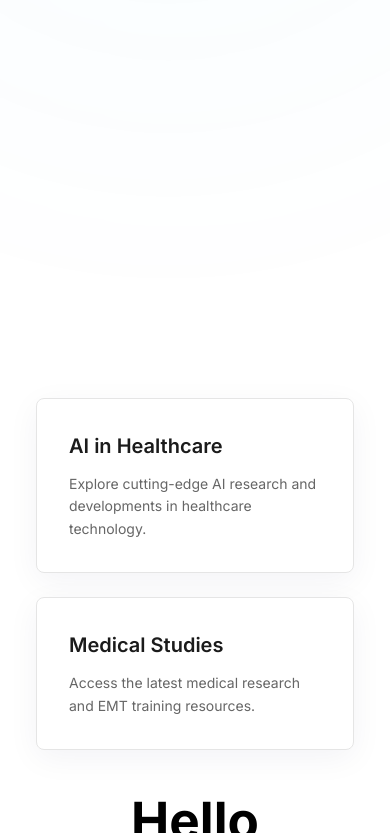
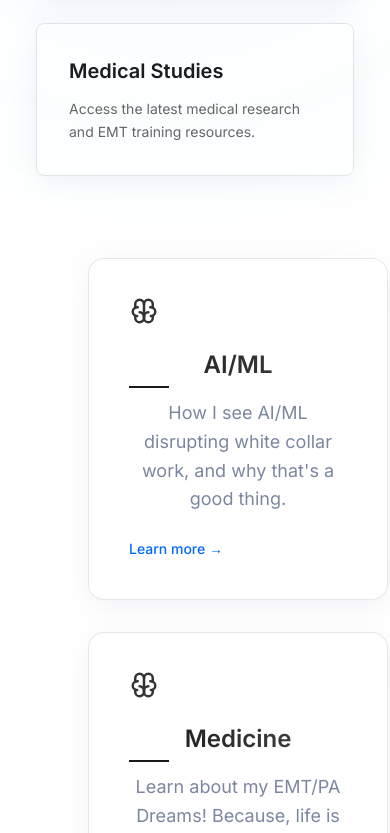
Before and after one commit to attorri/attorri.com, a React (Vite) app in the folder attorri-website/: page / in a window 390 px wide. Shown: the part 1167-2000 px from the top of the page. Built offline with nearby package versions, Linux system fonts and the light colour scheme.

Commit message:
more componetisation (if that's a word) of the site

```diff
--- a/attorri-website/index.html
+++ b/attorri-website/index.html
@@ -349,53 +349,50 @@
                 <span class="progress-number">3</span>
             </div>
 
-            <section class="hero-section">
-                <h1 class="hero-title">I am THE, Chris Attorri</h1>
-                <p class="hero-subtitle">Today, you are the lucky recipient of my life story.</p>
-                <script type="module" src="src/App.tsx"></script>
+            <section class="hero-section" style="
+                width: 100%;
+                margin: 0;
+                padding: 160px 40px;
+                text-align: center;
+                position: relative;
+                overflow: hidden;
+                background: linear-gradient(135deg, #f8f9fc 0%, #eef2ff 100%);
+                display: flex;
+                flex-direction: column;
+                align-items: center;
+                justify-content: center;
+                min-height: 80vh;">
+                <div style="
+                    width: 100%;
+                    margin: 0 auto;
+                    padding: 0 20px;
+                    box-sizing: border-box;">
+                    <h1 class="hero-title" style="
+                        font-size: clamp(48px, 8vw, 96px);
+                        font-weight: 800;
+                        color: var(--heading-color);
+                        margin: 0 auto;
+                        line-height: 1.1;
+                        letter-spacing: -0.02em;
+                        position: relative;
+                        opacity: 0;
+                        transform: translateY(30px);
+                        background: linear-gradient(135deg, #0069ff 0%, #00c7d8 50%, #0069ff 100%);
+                        -webkit-background-clip: text;
+                        -webkit-text-fill-color: transparent;
+                        background-size: 200% 100%;
+                        animation: gradientFlow 8s linear infinite; width: 100%;">I am THE, Chris Attorri</h1>
+                    <p class="hero-subtitle" style="
+                        font-size: clamp(24px, 4vw, 32px);
+                        line-height: 1.4;
+                        color: var(--text-color);
+                        margin: 32px auto 64px;
+                        position: relative;
+                        opacity: 0;
+                        transform: translateY(20px);">Today, you are the lucky recipient of my life story.</p>
+                    <script type="module" src="src/App.tsx"></script>
+                </div>
             </section>
-
-            <div class="cards-section">
-                <div class="feature-card">
-                    <div class="card-icon">
-                        <svg xmlns="http://www.w3.org/2000/svg" viewBox="0 0 24 24" fill="none" stroke="currentColor" stroke-linecap="round" stroke-linejoin="round" width="24" height="24" stroke-width="2">
-                            <path d="M15.5 13a3.5 3.5 0 0 0 -3.5 3.5v1a3.5 3.5 0 0 0 7 0v-1.8"></path>
-                            <path d="M8.5 13a3.5 3.5 0 0 1 3.5 3.5v1a3.5 3.5 0 0 1 -7 0v-1.8"></path>
-                            <path d="M17.5 16a3.5 3.5 0 0 0 0 -7h-.5"></path>
-                            <path d="M19 9.3v-2.8a3.5 3.5 0 0 0 -7 0"></path>
-                            <path d="M6.5 16a3.5 3.5 0 0 1 0 -7h.5"></path>
-                            <path d="M5 9.3v-2.8a3.5 3.5 0 0 1 7 0v10"></path>
-                        </svg>
-                    </div>
-                    <h3 class="card-title">AI/ML</h3>
-                    <p class="card-description">How I see AI/ML disrupting white collar work, and why that's a good thing.</p>
-                    <a href="ai/index.html" class="card-link">Learn more →</a>
-                </div>
-
-                <div class="feature-card">
-                    <div class="card-icon">
-                        <svg viewBox="0 0 24 24" width="24" height="24" stroke="currentColor" stroke-width="2" fill="none">
-                            <path d="M22 12h-4l-3 9L9 3l-3 9H2"></path>
-                        </svg>
-                    </div>
-                    <h3 class="card-title">Medicine</h3>
-                    <p class="card-description">Learn about my EMT/PA Dreams! Because, life is too short to not help people!</p>
-                    <a href="#" class="card-link">Learn more →</a>
-                </div>
-
-                <div class="feature-card">
-                    <div class="card-icon">
-                        <svg xmlns="http://www.w3.org/2000/svg" viewBox="0 0 24 24" fill="none" stroke="currentColor" stroke-linecap="round" stroke-linejoin="round" width="24" height="24" stroke-width="2">
-                            <path d="M16 5m-1 0a1 1 0 1 0 2 0a1 1 0 1 0 -2 0"></path>
-                            <path d="M5 20l5 -.5l1 -2"></path>
-                            <path d="M18 20v-5h-5.5l2.5 -6.5l-5.5 1l1.5 2"></path>
-                        </svg>
-                    </div>
-                    <h3 class="card-title">Health</h3>
-                    <p class="card-description">How I stay healthy and handsome</p>
-                    <a href="#" class="card-link">Learn more →</a>
-                </div>
-            </div>
 
             <div class="feature-grid">
                 <div class="feature-item">
--- a/attorri-website/src/App.tsx
+++ b/attorri-website/src/App.tsx
@@ -1,15 +1,32 @@
 import { useState } from 'react'
-import reactLogo from './assets/react.svg'
-import viteLogo from '/vite.svg'
+import '../styles.css'
 import './App.css'
-import Message from './Message'
+import SectionBox from './SectionBox'
 
 function App() {
-  const [count, setCount] = useState(0)
-
   return (
-    <div>
-      <Message />
+    <div className="cards-section" style={{
+      maxWidth: '1400px',
+      margin: '0 auto',
+      padding: '40px 20px',
+      display: 'grid',
+      gridTemplateColumns: 'repeat(auto-fit, minmax(300px, 1fr))',
+      gap: '32px',
+      position: 'relative',
+      zIndex: 2
+    }}>
+      <SectionBox
+        title="AI/ML"
+        description="How I see AI/ML disrupting white collar work, and why that's a good thing."
+      />
+      <SectionBox
+        title="Medicine"
+        description="Learn about my EMT/PA Dreams! Because, life is too short to not help people!"
+      />
+      <SectionBox
+        title="Health"
+        description="How I stay healthy and handsome"
+      />
     </div>
   )
 }
--- /dev/null
+++ b/attorri-website/src/SectionBox.tsx
@@ -0,0 +1,70 @@
+import '../styles.css';
+
+interface SectionBoxProps {
+    title: string;
+    description: string;
+}
+
+function SectionBox({ title, description }: SectionBoxProps) {
+    return (
+        <div className="feature-card" style={{
+            background: 'rgba(255, 255, 255, 0.9)',
+            borderRadius: '16px',
+            padding: '40px',
+            border: '1px solid rgba(3, 27, 78, 0.1)',
+            backdropFilter: 'blur(20px)',
+            boxShadow: '0 8px 32px rgba(3, 27, 78, 0.05)',
+            transition: 'transform 0.3s ease, box-shadow 0.3s ease',
+            cursor: 'pointer',
+            position: 'relative',
+            overflow: 'hidden',
+            display: 'flex',
+            flexDirection: 'column',
+            justifyContent: 'flex-start',
+            height: '100%'
+        }}>
+            <div className="card-icon" style={{
+                color: 'var(--primary-blue)',
+                marginBottom: '24px',
+                fontSize: '24px',
+                height: '24px',
+                display: 'flex',
+                alignItems: 'center'
+            }}>
+                <svg xmlns="http://www.w3.org/2000/svg" viewBox="0 0 24 24" fill="none" stroke="currentColor" strokeLinecap="round" strokeLinejoin="round" width="24" height="24" strokeWidth="2">
+                    <path d="M15.5 13a3.5 3.5 0 0 0 -3.5 3.5v1a3.5 3.5 0 0 0 7 0v-1.8"></path>
+                    <path d="M8.5 13a3.5 3.5 0 0 1 3.5 3.5v1a3.5 3.5 0 0 1 -7 0v-1.8"></path>
+                    <path d="M17.5 16a3.5 3.5 0 0 0 0 -7h-.5"></path>
+                    <path d="M19 9.3v-2.8a3.5 3.5 0 0 0 -7 0"></path>
+                    <path d="M6.5 16a3.5 3.5 0 0 1 0 -7h.5"></path>
+                    <path d="M5 9.3v-2.8a3.5 3.5 0 0 1 7 0v10"></path>
+                </svg>
+            </div>
+            <h3 className="card-title" style={{
+                fontSize: '24px',
+                fontWeight: 600,
+                color: 'var(--heading-color)',
+                margin: '0 0 16px'
+            }}>{title}</h3>
+            <p className="card-description" style={{
+                color: 'var(--text-color)',
+                margin: '0',
+                fontSize: '18px',
+                flexGrow: 1,
+                display: 'flex',
+                alignItems: 'flex-start'
+            }}>{description}</p>
+            <a href="#" className="card-link" style={{
+                display: 'inline-flex',
+                alignItems: 'center',
+                color: 'var(--primary-blue)',
+                textDecoration: 'none',
+                fontWeight: 500,
+                transition: 'transform 0.2s ease',
+                marginTop: '24px'
+            }}>Learn more →</a>
+        </div>
+    )
+}
+
+export default SectionBox
```
